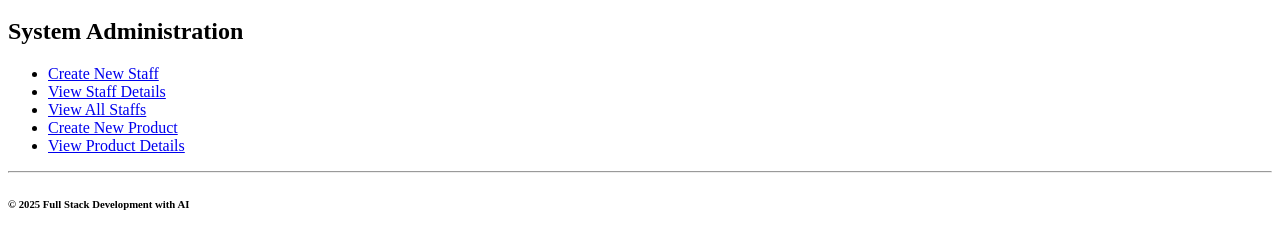
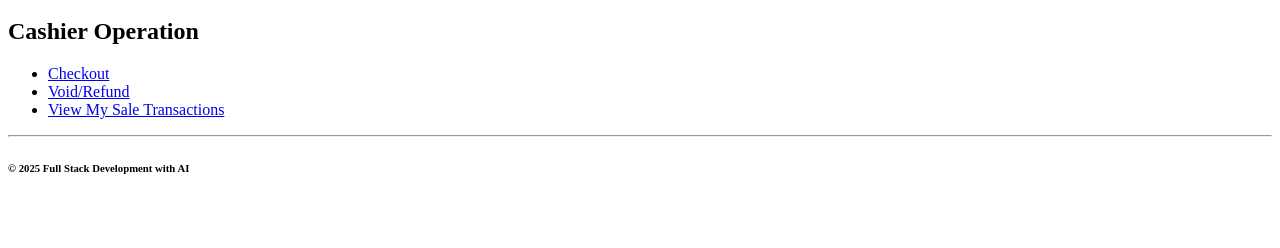
Before and after one commit to kealeee/PointOfSaleSystemWeb2, a plain HTML site: page index.html in a window 1280 px wide. Shown: the part 48-296 px from the top of the page. Drawn offline with Linux system fonts and the light colour scheme.

Commit message:
created new subd and files for cashier op module

```diff
--- a/index.html
+++ b/index.html
@@ -4,13 +4,11 @@
 	</head>
 	<body>
 		<h1>Point of Sale System</h1>
-		<h2>System Administration</h2>
+		<h2>Cashier Operation</h2>
 		<ul>
-			<li><a href="./systemAdministration/createNewStaff.html">Create New Staff</a></li>
-			<li><a href="./systemAdministration/viewStaffDetails.html">View Staff Details</a></li>
-			<li><a href="./systemAdministration/viewAllStaffs.html">View All Staffs</a></li>
-			<li><a href="./systemAdministration/createNewProduct.html">Create New Product</a></li>
-			<li><a href="./systemAdministration/viewProductDetails.html">View Product Details</a></li>
+			<li><a href="./cashierOperation/checkout.html">Checkout</a></li>
+			<li><a href="./cashierOperation/voidRefund.html">Void/Refund</a></li>
+			<li><a href="./cashierOperation/viewMySaleTransactions.html">View My Sale Transactions</a></li>
 		</ul>
 		<p>
 			<hr/>
```
Also changed, not shown: cashierOperation/checkout.html (added, +12 -0 lines), cashierOperation/viewMySaleTransactions.html (added, +12 -0 lines), cashierOperation/voidRefund.html (added, +12 -0 lines).
